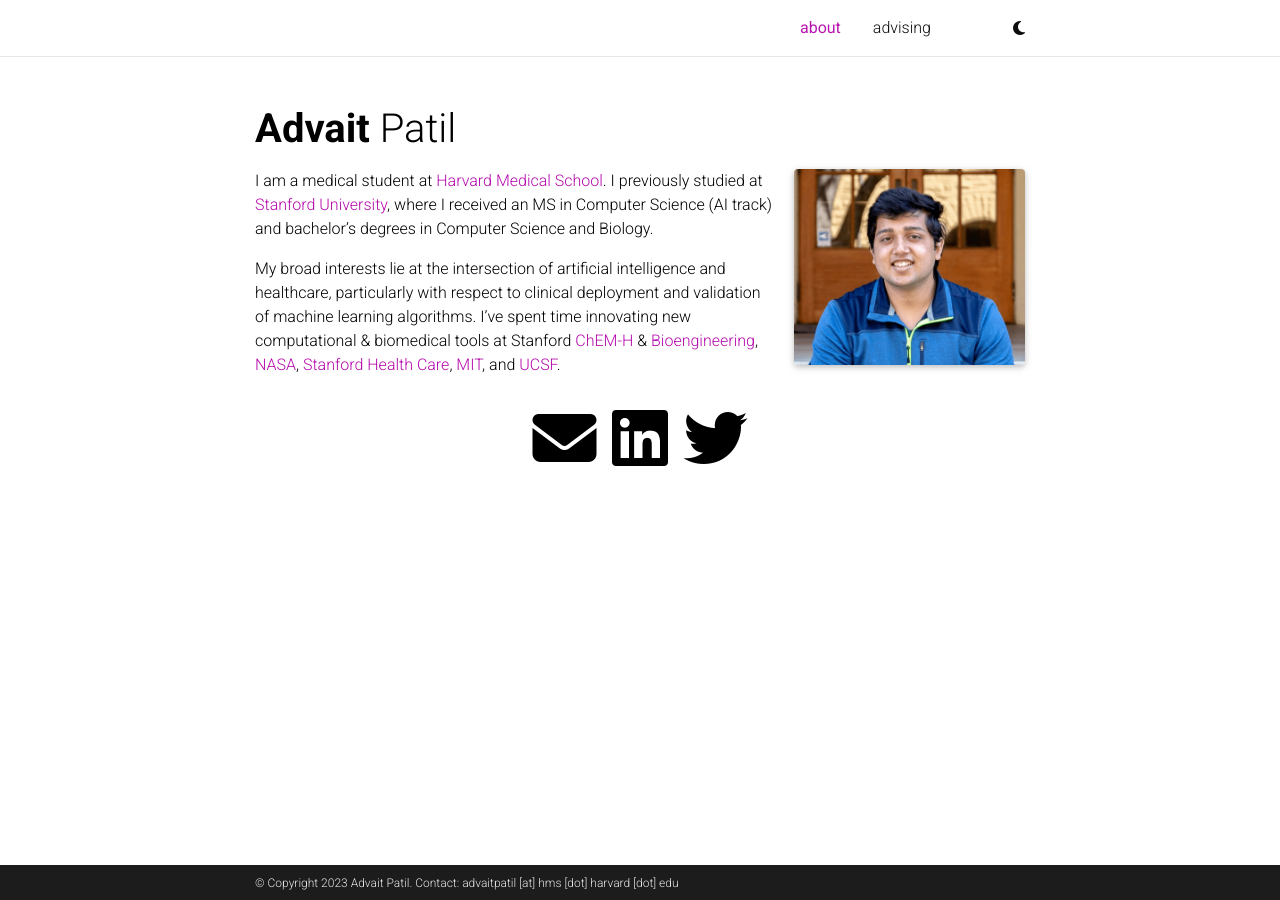
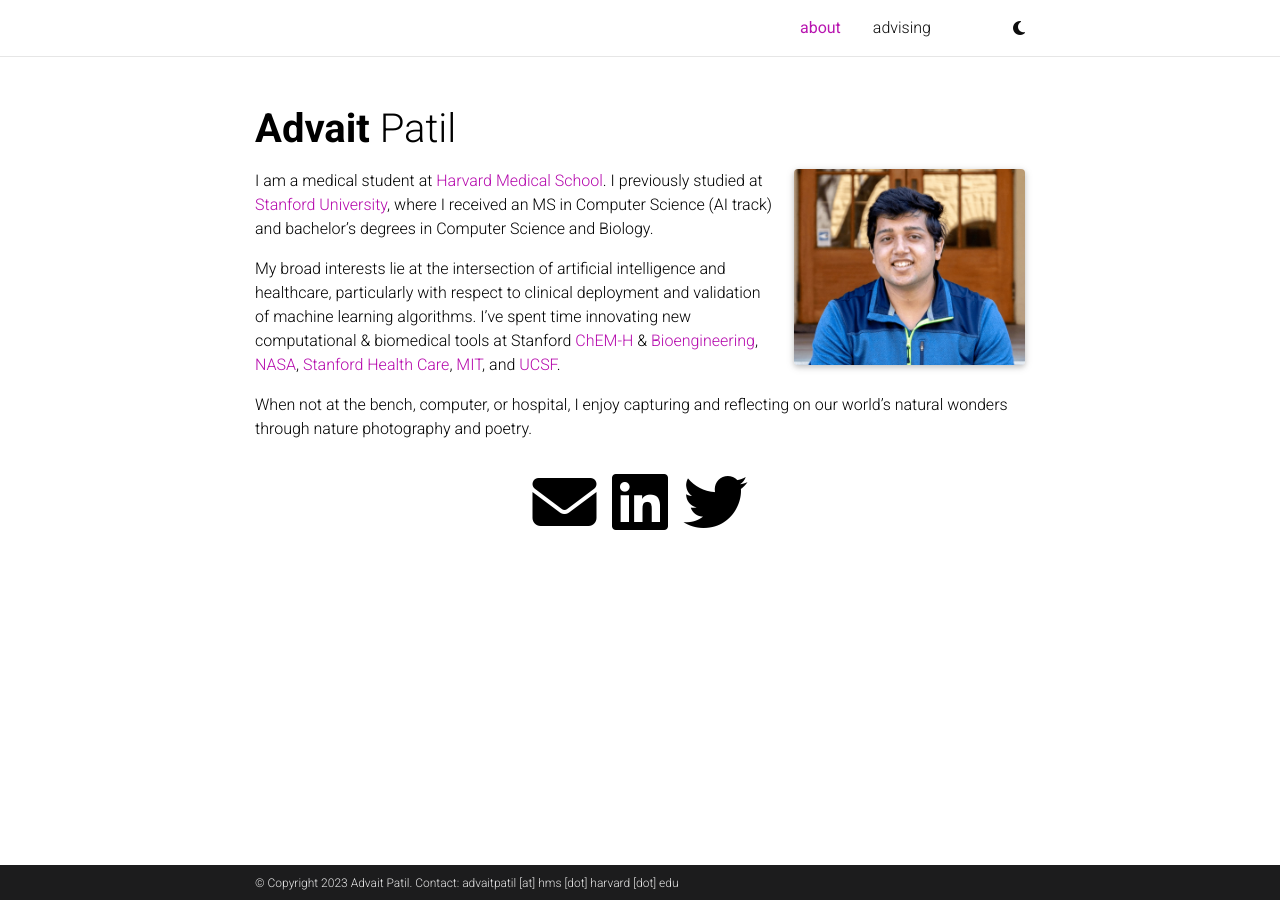
Before and after one commit to advaitapatil/advaitapatil.github.io, a Jekyll site: the page built from _pages/about.md, in a window 1280 px wide. Built offline with Jekyll 4.4.1, drawn with Linux system fonts in a browser that asks for light colours; comment, search, counter and statistics services are not loaded; a style sheet for code colours, icons or effects is not loaded.

Commit message:
add_hobbies

```diff
--- a/_pages/about.md
+++ b/_pages/about.md
@@ -20,6 +20,8 @@
 
 My broad interests lie at the intersection of artificial intelligence and healthcare, particularly with respect to clinical deployment and validation of machine learning algorithms. I’ve spent time innovating new computational & biomedical tools at Stanford [ChEM-H](https://chemh.stanford.edu/) & [Bioengineering](https://bioengineering.stanford.edu/), [NASA](https://www.nasa.gov/ames/spacescience-and-astrobiology), [Stanford Health Care](https://med.stanford.edu/gensurg.html), [MIT](https://cheme.mit.edu/), and [UCSF](https://bts.ucsf.edu/).
 
+When not at the bench, computer, or hospital, I enjoy capturing and reflecting on our world's natural wonders through nature photography and poetry.
+
 
 <!-- Write your biography here. Tell the world about yourself. Link to your favorite [subreddit](http://reddit.com). You can put a picture in, too. The code is already in, just name your picture `prof_pic.jpg` and put it in the `img/` folder.
 
```
